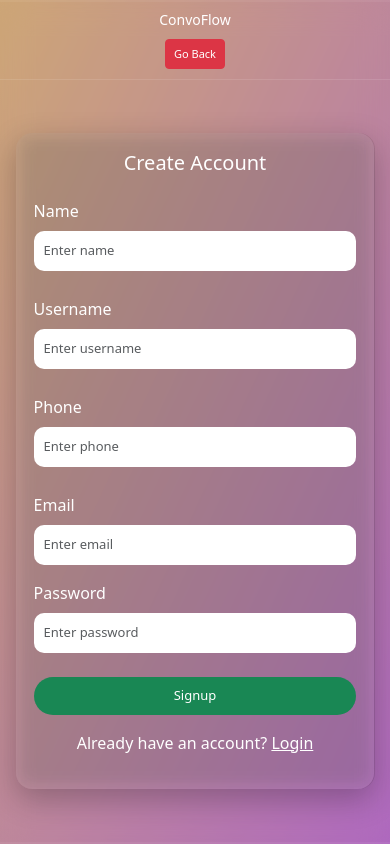
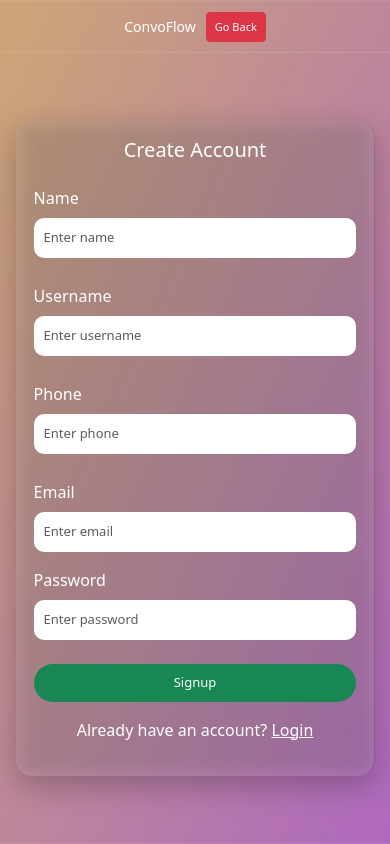
Before and after one commit to as0628/convoflow, a React (Create React App) app in the folder frontend/: page /signup in a window 390 px wide. Built offline with nearby package versions, Linux system fonts and the light colour scheme; no server answers.

Commit message:
correct header  of chat

```diff
--- a/frontend/src/css/login.css
+++ b/frontend/src/css/login.css
@@ -165,20 +165,26 @@
 
   .d-flex.justify-content-between {
   padding: 10px 12px !important;
-    justify-content: center !important;
-    text-align: center;
+  display: flex !important;
+  flex-direction: row !important;
+  justify-content: space-between !important;
+  align-items: center !important;
+  text-align: left !important;
+  flex-wrap: nowrap !important;
 }
 
 .d-flex.justify-content-between h5 {
-    width: 100%;
-    font-size: 14px;
+  width: auto !important;
+  font-size: 18px;
   margin: 0;
+  white-space: nowrap;
 }
 
 .btn-danger {
-    font-size: 11px;
-    padding: 4px 8px;
-    min-height: 30px;
+  font-size: 12px;
+  padding: 6px 10px;
+  min-height: auto;
+  white-space: nowrap;
 }
 
   .error-box,
```
Lines whose indentation alone changed are shown as unchanged.
